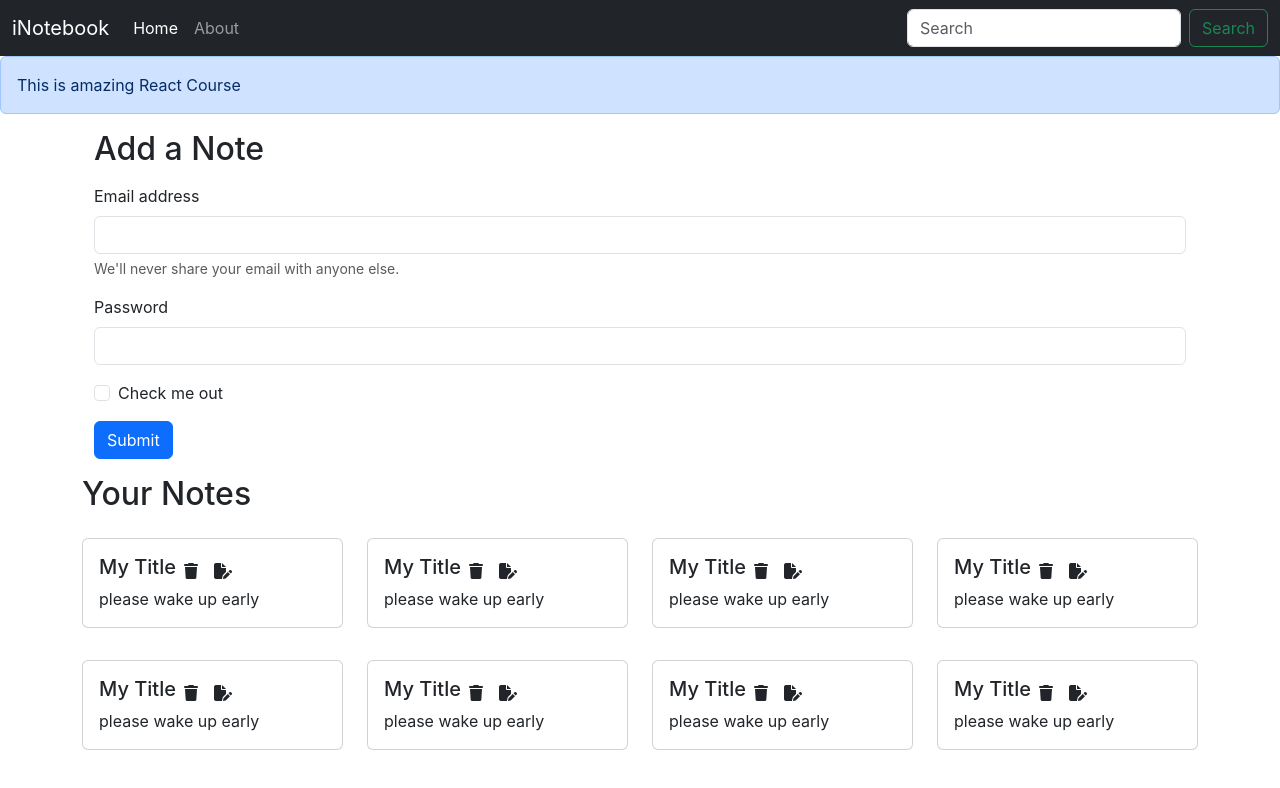
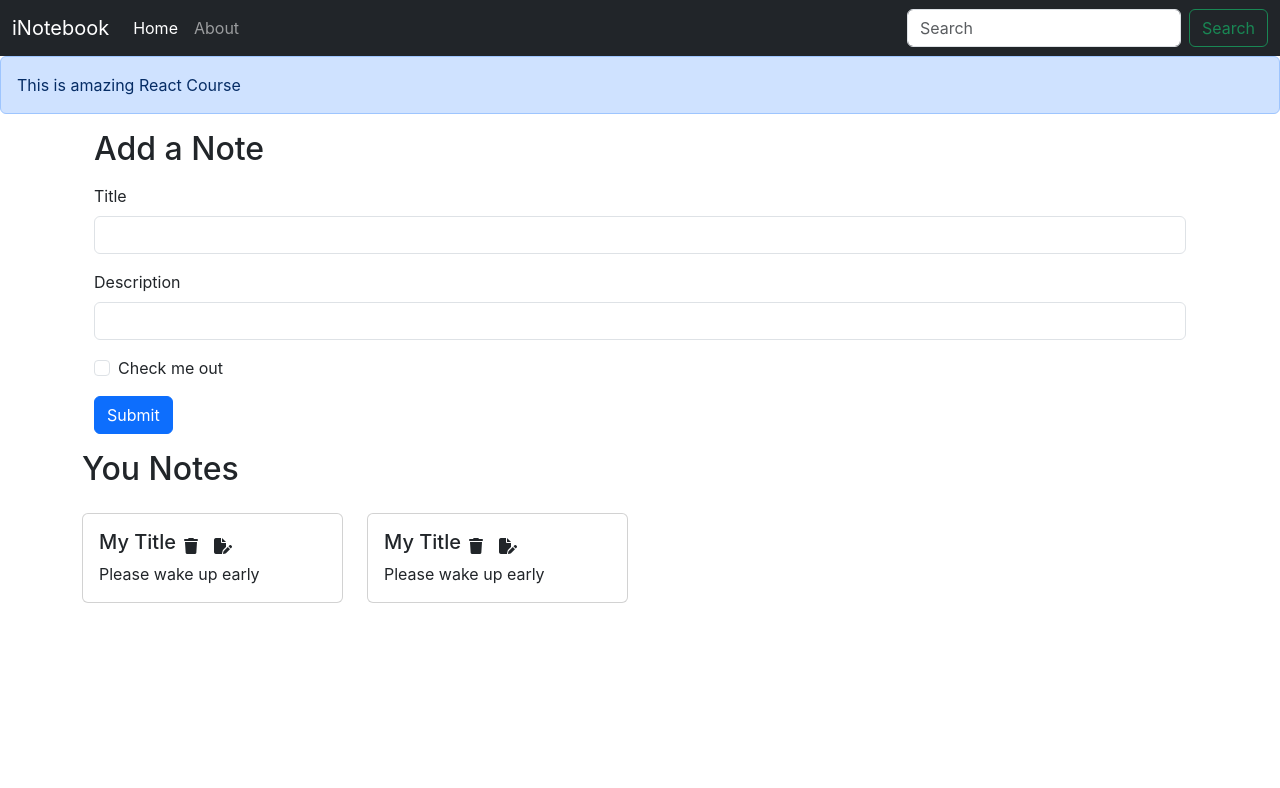
Before and after one commit to UbedMomin/inotebook, a React (Create React App) app: page / in a window 1280 px wide. Shown: the top 788 px of the page. Built offline with nearby package versions, Linux system fonts and the light colour scheme.

Commit message:
Lots of errors fixes with half hour time filenameissue

```diff
--- a/public/index.html
+++ b/public/index.html
@@ -14,7 +14,7 @@
       manifest.json provides metadata used when your web app is installed on a
       user's mobile device or desktop. See https://developers.google.com/web/fundamentals/web-app-manifest/
     -->
-    <link rel="manifest" href="%PUBLIC_URL%/manifest.json" />
+    <!-- <link rel="manifest" href="%PUBLIC_URL%/manifest.json" /> -->
     <!--
       Notice the use of %PUBLIC_URL% in the tags above.
       It will be replaced with the URL of the `public` folder during the build.
--- /dev/null
+++ b/src/components/AddNote.js
@@ -0,0 +1,40 @@
+import React, {useContext, useState} from 'react'
+import noteContext from "../context/notes/NoteContext";
+
+const AddNote = () => {
+    const context = useContext(noteContext);
+    const {addNote} = context;
+
+    const [note, setNote] = useState({title: "", description: "", tag: "default"})
+
+    const handleClick = (e)=>{
+        e.preventDefault();
+        addNote(note.title, note.description, note.tag);
+    }
+
+    const onChange = (e)=>{
+        setNote({...note, [e.target.name]: e.target.value})
+    }
+    return (
+        <div className="container my-3">
+            <h2>Add a Note</h2>
+            <form className="my-3">
+                <div className="mb-3">
+                    <label htmlFor="title" className="form-label">Title</label>
+                    <input type="text" className="form-control" id="title" name="title" aria-describedby="emailHelp" onChange={onChange} />
+                </div>
+                <div className="mb-3">
+                    <label htmlFor="description" className="form-label">Description</label>
+                    <input type="text" className="form-control" id="description" name="description" onChange={onChange} />
+                </div>
+                <div className="mb-3 form-check">
+                    <input type="checkbox" className="form-check-input" id="exampleCheck1" />
+                    <label className="form-check-label" htmlFor="exampleCheck1">Check me out</label>
+                </div>
+                <button type="submit" className="btn btn-primary" onClick={handleClick}>Submit</button>
+            </form>
+        </div>
+    )
+}
+
+export default AddNote
--- a/src/components/Alert.js
+++ b/src/components/Alert.js
@@ -3,7 +3,7 @@ import React from "react";
 const Alert = (props) => {
   return (
     <div>
-      <div class="alert alert-primary" role="alert">
+      <div className="alert alert-primary" role="alert">
         {props.message}{" "}
       </div>
     </div>
--- a/src/components/Home.js
+++ b/src/components/Home.js
@@ -2,53 +2,9 @@ import React, { useContext } from "react";
 import Notes from "./Notes";
 
 const Home = () => {
-
   return (
     <div>
-      <div className="container my-3">
-        <h2>Add a Note</h2>
-        <form className="my-3">
-          <div className="mb-3">
-            <label htmlFor="exampleInputEmail1" className="form-label">
-              Email address
-            </label>
-            <input
-              type="email"
-              className="form-control"
-              id="exampleInputEmail1"
-              aria-describedby="emailHelp"
-            />
-            <div id="emailHelp" className="form-text">
-              We'll never share your email with anyone else.
-            </div>
-          </div>
-          <div className="mb-3">
-            <label htmlFor="exampleInputPassword1" className="form-label">
-              Password
-            </label>
-            <input
-              type="password"
-              className="form-control"
-              id="exampleInputPassword1"
-            />
-          </div>
-          <div className="mb-3 form-check">
-            <input
-              type="checkbox"
-              className="form-check-input"
-              id="exampleCheck1"
-            />
-            <label className="form-check-label" htmlFor="exampleCheck1">
-              Check me out
-            </label>
-          </div>
-          <button type="submit" className="btn btn-primary">
-            Submit
-          </button>
-        </form>
-      </div>
-
-      <Notes/>
+      <Notes />
     </div>
   );
 };
--- a/src/components/Notes.js
+++ b/src/components/Notes.js
@@ -1,18 +1,23 @@
 import React, { useContext } from "react";
-import noteContext from "../context/notes/noteContext";
-import NoteIteam from "./NoteIteam";
-import Noteiteam from "./NoteIteam";
+import NoteContext from "../context/notes/NoteContext";
+import Noteitem from "./NoteIteam";
+import AddNote from "./AddNote";
 
 const Notes = () => {
-  const context = useContext(noteContext);
-  const { notes, setNotes } = context;
+ const context = useContext(NoteContext);
+const { notes, setNotes, addNote } = context;
+
+
   return (
-    <div className="row my-3">
-      <h2>Your Notes</h2>
-      {notes.map((note) => {
-        return <NoteIteam key={note._id} note={note}/>
-      })}
-    </div>
+    <>
+      <AddNote />
+      <div className="row my-3">
+        <h2>You Notes</h2>
+        {notes.map((note) => {
+          return <Noteitem key={note._id} note={note} />;
+        })}
+      </div>
+    </>
   );
 };
 
--- a/src/context/notes/NoteState.js
+++ b/src/context/notes/NoteState.js
@@ -1,104 +1,63 @@
+import NoteContext from "./NoteContext";
 import { useState } from "react";
-import NoteContext from "./noteContext";
 
 const NoteState = (props) => {
-  // ✅ Initialize state properly
-  // const s1 = {
-  //   name: "Ubed",
-  //   class: "5c",
-  // };
-
-  // const [state, setState] = useState(s1); // ✅ useState syntax
-
-  // ✅ Proper update function
-  // const update = () => {
-  //   setTimeout(() => {
-  //     setState({
-  //       name: "Updated Ubed",
-  //       class: "10A",
-  //     });
-  //   }, 1000); // ✅ delay after 1 second
-  // };
-
   const notesInitial = [
     {
-      _id: "68a18aeaabebbdb9459cdcc4",
-      user: "689eba9ab82d9f06557c42df",
-      title: "My Title",
-      description: "please wake up early",
-      tag: "personal",
-      date: "2025-08-17T07:55:22.884Z",
-      __v: 0,
+      "_id": "61322f195153781a8ca8d0e06",
+      "user": "6131dc5e3e4037cd4734a066",
+      "title": "My Title",
+      "description": "Please wake up early",
+      "tag": "personal",
+      "date": "2021-09-03T14:20:09.509Z",
+      "__v": 0
     },
     {
-      _id: "68a18aecabebbdb9459cdcc6",
-      user: "689eba9ab82d9f06557c42df",
-      title: "My Title",
-      description: "please wake up early",
-      tag: "personal",
-      date: "2025-08-17T07:55:24.503Z",
-      __v: 0,
-    },
-    {
-      _id: "68a18aedabebbdb9459cdcc84",
-      user: "689eba9ab82d9f06557c42df",
-      title: "My Title",
-      description: "please wake up early",
-      tag: "personal",
-      date: "2025-08-17T07:55:25.761Z",
-      __v: 0,
-    },
-    {
-      _id: "68a18aecabebbdb9459cdcc65",
-      user: "689eba9ab82d9f06557c42df",
-      title: "My Title",
-      description: "please wake up early",
-      tag: "personal",
-      date: "2025-08-17T07:55:24.503Z",
-      __v: 0,
-    },
-    {
-      _id: "68a18aedabebbdb9459cdcc86",
-      user: "689eba9ab82d9f06557c42df",
-      title: "My Title",
-      description: "please wake up early",
-      tag: "personal",
-      date: "2025-08-17T07:55:25.761Z",
-      __v: 0,
-    },
-    {
-      _id: "68a18aecabebbdb9459cdcc67",
-      user: "689eba9ab82d9f06557c42df",
-      title: "My Title",
-      description: "please wake up early",
-      tag: "personal",
-      date: "2025-08-17T07:55:24.503Z",
-      __v: 0,
-    },
-    {
-      _id: "68a18aedabebbdb9459cdcc89",
-      user: "689eba9ab82d9f06557c42df",
-      title: "My Title",
-      description: "please wake up early",
-      tag: "personal",
-      date: "2025-08-17T07:55:25.761Z",
-      __v: 0,
-    },
-    {
-      _id: "68a18aedabebbdb9459cdcc85",
-      user: "689eba9ab82d9f06557c42df",
-      title: "My Title",
-      description: "please wake up early",
-      tag: "personal",
-      date: "2025-08-17T07:55:25.761Z",
-      __v: 0,
-    },
+      "_id": "61322f195531781a8ca8d0e08",
+      "user": "6131dc5e3e4037cd4734a066",
+      "title": "My Title",
+      "description": "Please wake up early",
+      "tag": "personal",
+      "date": "2021-09-03T14:20:09.668Z",
+      "__v": 0
+    }
   ];
 
-  const [notes, setNotes] = useState(notesInitial); // ✅ Initialize notes state
+  const [notes, setNotes] = useState(notesInitial);
+
+  // Add a Note
+  const addNote = (title, description, tag) => {
+    console.log("Adding a new note");
+    const note = {
+      "_id": "61322f119553781a8ca8d0e08",
+      "user": "6131dc5e3e4037cd4734a0664",
+      "title": title,
+      "description": description,
+      "tag": tag,
+      "date": "2021-09-03T14:20:09.668Z",
+      "__v": 0
+    };
+    setNotes(notes.concat(note));
+  };
+
+  // Delete a Note
+  const deleteNote = (id) => {
+    console.log("Deleting the note with id", id);
+    setNotes(notes.filter((note) => note._id !== id));
+  };
+
+  // Edit a Note
+  const editNote = (id, title, description, tag) => {
+    console.log("Editing the note with id", id);
+    setNotes(
+      notes.map((note) =>
+        note._id === id ? { ...note, title, description, tag } : note
+      )
+    );
+  };
+
   return (
-    // ✅ Pass both state & update function via context
-    <NoteContext.Provider value={{ notes, setNotes }}>
+    <NoteContext.Provider value={{ notes, addNote, deleteNote, editNote }}>
       {props.children}
     </NoteContext.Provider>
   );
```
Also changed, not shown: 1 other file (tests, documents, lock files or other folders).
